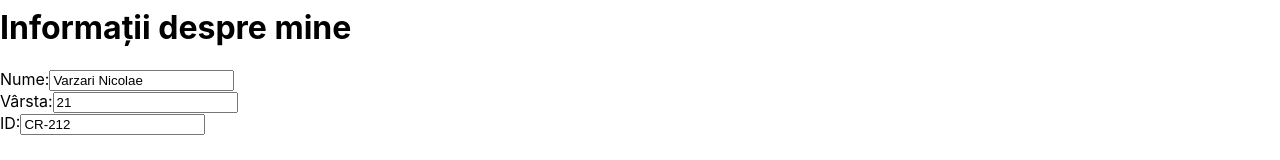
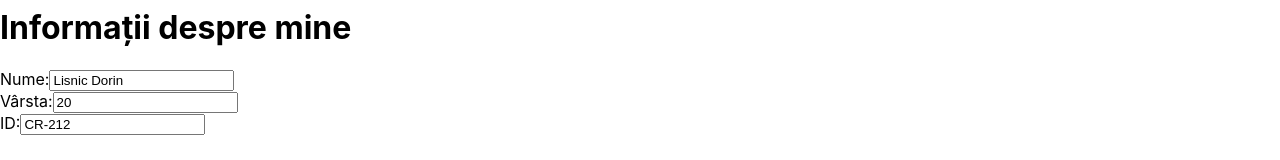
Before and after one commit to crycifyme/Dorin, a React (Create React App) app in the folder lab3/: page /pagina2 in a window 1280 px wide. Shown: the part 149-309 px from the top of the page. Built offline with nearby package versions, Linux system fonts and the light colour scheme.

Commit message:
Update Pagina2.tsx

```diff
--- a/lab3/src/Pagina2.tsx
+++ b/lab3/src/Pagina2.tsx
@@ -8,8 +8,8 @@ interface MyInfo {
 
 export function Pagina2() {
     const [myInfo, setMyInfo] = useState<MyInfo>({
-        name: 'Varzari Nicolae',
-        age: 21,
+        name: 'Lisnic Dorin',
+        age: 20,
         id: 'CR-212',
     });
 
```
